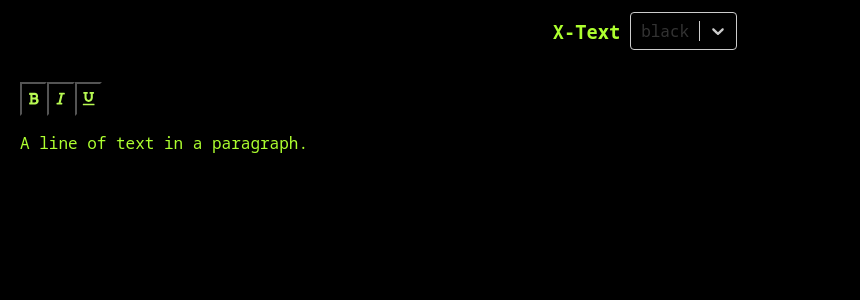
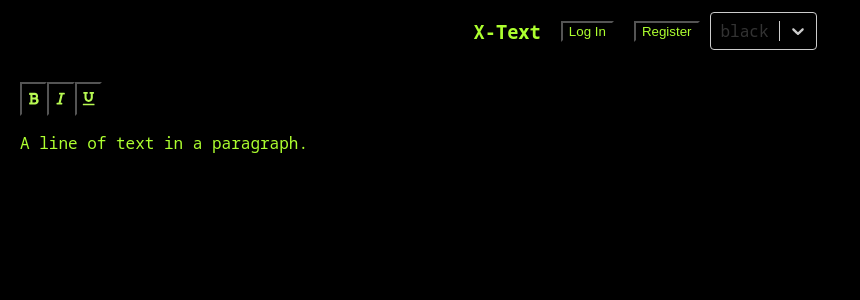
Before and after one commit to Cam06002/x-text, a React (Create React App) app: page / in a window 1280 px wide. Shown: the top 300 px of the page, without its empty margins (0-860 px from the left). Built offline with nearby package versions, Linux system fonts and the light colour scheme.

Commit message:
added dummy login and registration modal popups

```diff
--- a/package.json
+++ b/package.json
@@ -10,11 +10,7 @@
     "react-bootstrap": "^2.9.2",
     "react-dom": "^18.2.0",
     "react-icons": "^5.0.1",
-<<<<<<< HEAD
-    "react-scripts": "^5.0.1",
-=======
     "react-scripts": "5.0.1",
->>>>>>> 09db327ee0f928a03dc077406f92f17aeaaa4cad
     "react-select": "^5.8.0",
     "slate-react": "^0.101.5",
     "web-vitals": "^2.1.4"
--- a/src/App.css
+++ b/src/App.css
@@ -60,3 +60,22 @@ body {
 .editor-button:active{
   filter:hue-rotate(180deg)
 }
+
+.modal-style {
+  display: flex;
+  height:100vh!important;
+  max-width:none!important;
+  width:100%!important;
+  justify-items: center !important;
+  justify-content: center !important;
+  align-items: center !important;
+  align-content: center !important;
+  background-color: green;
+}
+
+.center-all{
+  justify-items: center !important;
+  justify-content: center !important;
+  align-items: center !important;
+  align-content: center !important;
+}
--- /dev/null
+++ b/src/Auth/login.js
@@ -0,0 +1,10 @@
+import LoginView from "./loginView";
+
+export default function Login({
+    isLogin,
+    HandleCloseLogin
+}){
+    return(
+        <LoginView isLogin={isLogin} HandleCloseLogin={HandleCloseLogin}/>
+    );
+}
--- /dev/null
+++ b/src/Auth/loginView.js
@@ -0,0 +1,23 @@
+import { Button, Form, Modal } from 'react-bootstrap';
+
+export default function LoginView({
+    isLogin,
+    HandleCloseLogin
+}){
+    return (
+        <Modal dialogClassName='modal-style' show={isLogin} onHide={HandleCloseLogin}>
+            <Modal.Header>
+                <h3>Log In</h3>
+            </Modal.Header>
+            <Modal.Body>
+                <Form>
+                    <Form.Control type='email' placeholder='email@example.com'/>
+                    <Form.Control type='password'/>
+                </Form>
+            </Modal.Body>
+            <Modal.Footer>
+            <Button onClick={()=>HandleCloseLogin()}>Submit</Button>
+            </Modal.Footer>
+        </Modal>
+    )
+}
--- /dev/null
+++ b/src/Auth/register.js
@@ -0,0 +1,10 @@
+import RegistrationView from "./registrationView";
+
+export default function Register({
+    isRegistration,
+    HandleCloseRegistration
+}) {
+    return(
+        <RegistrationView isRegistration={isRegistration} HandleCloseRegistration={HandleCloseRegistration} />
+    )
+}
--- /dev/null
+++ b/src/Auth/registrationView.js
@@ -0,0 +1,24 @@
+import { Button, Form, Modal } from 'react-bootstrap';
+
+export default function RegistrationView({
+    isRegistration,
+    HandleCloseRegistration
+}){
+    return (
+        <Modal dialogClassName='modal-style' show={isRegistration} onHide={HandleCloseRegistration}>
+            <Modal.Header>
+                <h3>Register</h3>
+            </Modal.Header>
+            <Modal.Body>
+                <Form>
+                    <Form.Control type='text' placeholder='Name'/>
+                    <Form.Control type='email' placeholder='email@example.com'/>
+                    <Form.Control type='password'/>
+                </Form>
+            </Modal.Body>
+            <Modal.Footer>
+                <Button onClick={()=>HandleCloseRegistration()}>Submit</Button>
+            </Modal.Footer>
+        </Modal>
+    )
+}
--- a/src/Toolbar/Toolbar.js
+++ b/src/Toolbar/Toolbar.js
@@ -1,4 +1,5 @@
-import ToolbarView from "./ToolbarView"
+import { useState } from "react";
+import ToolbarView from "./ToolbarView";
 
 export default function Toolbar({
     editorColors,
@@ -11,12 +12,39 @@ export default function Toolbar({
         {value: 'pink-text-box', label: 'pink'}
     ];
 
+    const [isLogin, setIsLogin] = useState(false);
+    const [isRegistration, setIsRegistration] = useState(false);
+
+    const HandleOpenLogin = () => {
+        setIsLogin(true);
+    };
+
+    const HandleCloseLogin = () => {
+        setIsLogin(false);
+    };
+
+    const HandleOpenRegistration = () => {
+        setIsRegistration(true);
+    };
+
+    const HandleCloseRegistration = () => {
+        setIsRegistration(false);
+    };
+
     return(
         <>
         <ToolbarView
             colorOptions={colorOptions}
             editorColors={editorColors}
             onColorChange={onColorChange}
+
+            isLogin={isLogin}
+            HandleOpenLogin={HandleOpenLogin}
+            HandleCloseLogin={HandleCloseLogin}
+
+            isRegistration={isRegistration}
+            HandleOpenRegistration={HandleOpenRegistration}
+            HandleCloseRegistration={HandleCloseRegistration}
         />
         </>
     )
--- a/src/Toolbar/ToolbarView.js
+++ b/src/Toolbar/ToolbarView.js
@@ -1,10 +1,20 @@
-//import { Button } from "react-bootstrap";
+import { Button } from "react-bootstrap";
 import Select from "react-select";
+import Login from "../Auth/login";
+import Register from "../Auth/register";
 
 export default function ToolbarView({
     colorOptions,
     editorColors,
-    onColorChange
+    onColorChange,
+
+    isLogin,
+    HandleOpenLogin,
+    HandleCloseLogin,
+
+    isRegistration,
+    HandleOpenRegistration,
+    HandleCloseRegistration
 }){
 
     const customSelectStyles = {
@@ -16,10 +26,26 @@ export default function ToolbarView({
 
     return(
         <>
+        {(isLogin || isRegistration) && <div className="center-all">
+            {isLogin&&<Login isLogin={isLogin} HandleCloseLogin={HandleCloseLogin} />}
+            {isRegistration&&<Register isRegistration={isRegistration} HandleCloseRegistration={HandleCloseRegistration} />}
+        </div>}
         <div className="toolbar-div">
             <h3 className="item-gapper">X-Text</h3>
+
             {/* <Button className={`item-gapper ${editorColors.value}`}>Save</Button>
             <Button className={`item-gapper ${editorColors.value}`}>Load</Button> */}
+
+            <Button
+                className={`item-gapper ${editorColors.value}`}
+                onClick={()=>HandleOpenLogin()}
+            >Log In</Button>
+
+            <Button
+                className={`item-gapper ${editorColors.value}`}
+                onClick={()=>HandleOpenRegistration()}
+            >Register</Button>
+
             <Select
                 options={colorOptions}
                 value={editorColors}
```
